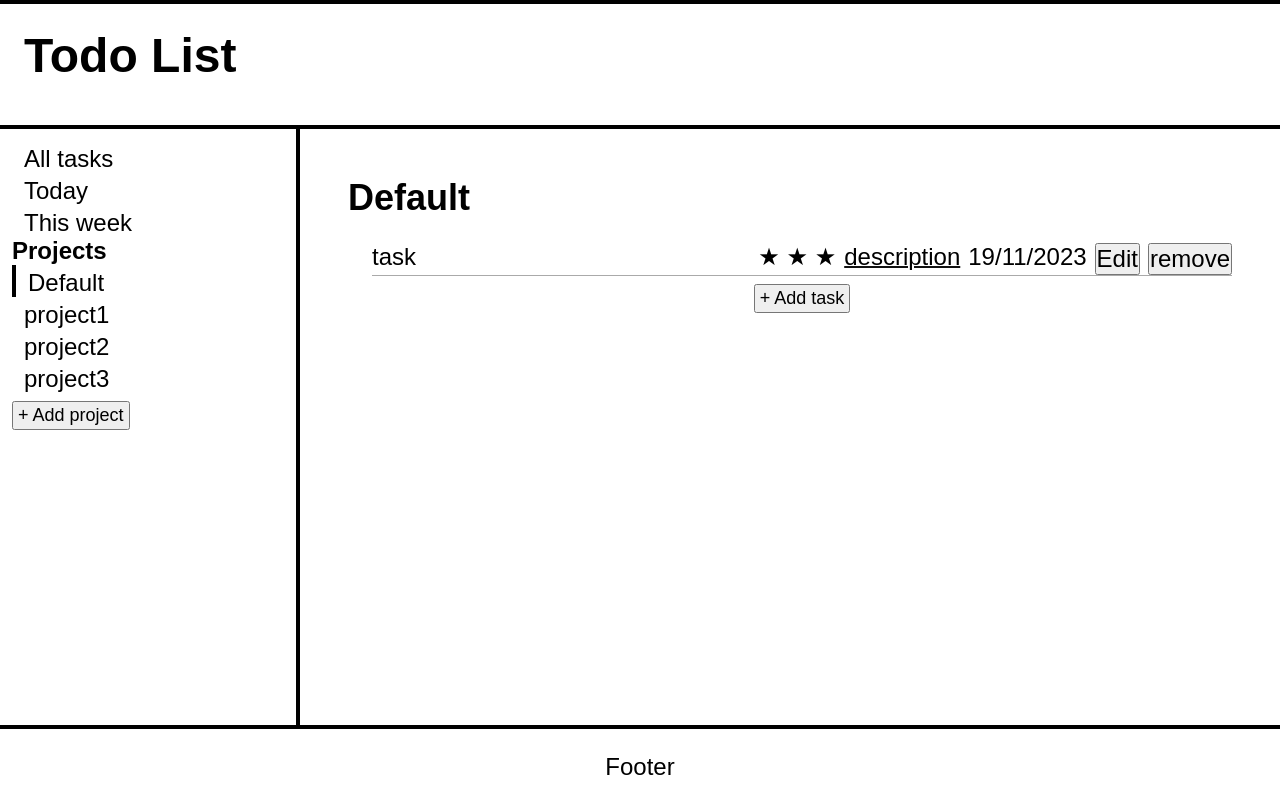
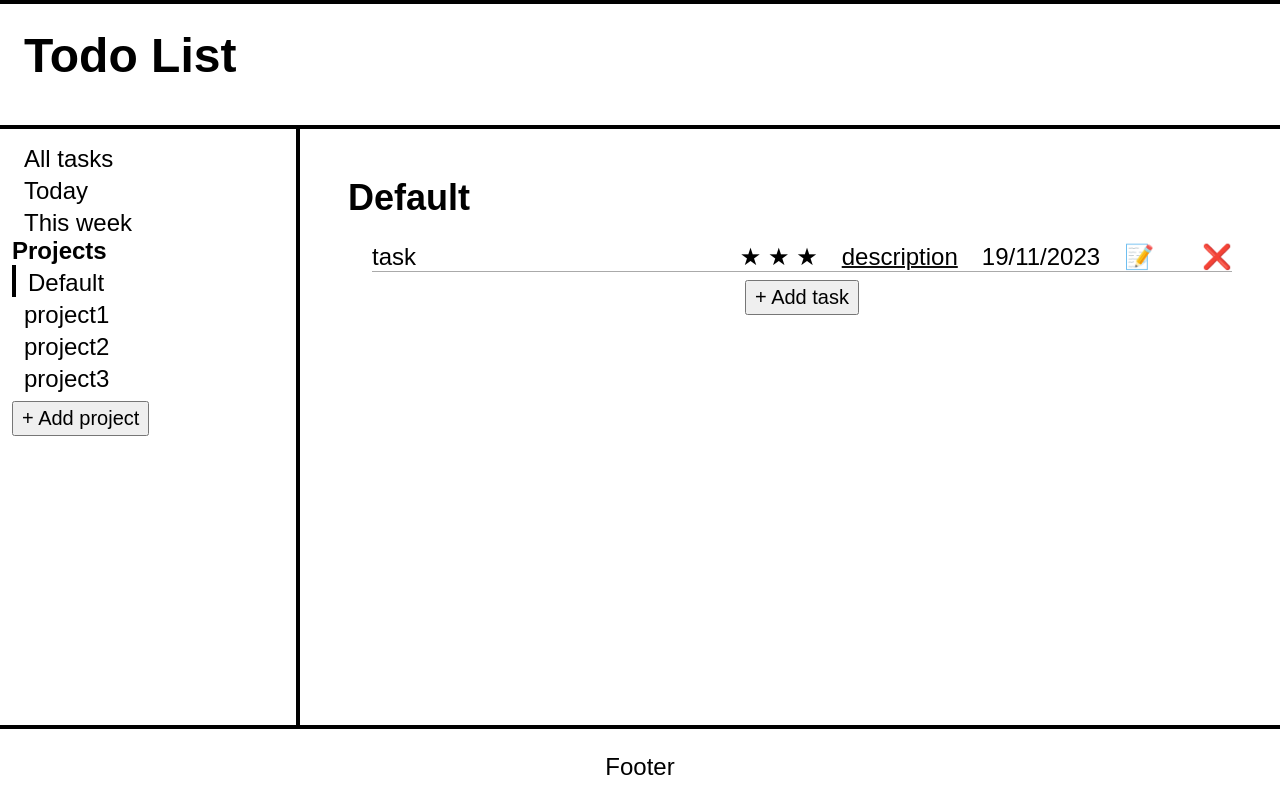
Before and after one commit to tasjen/todo-list, a plain HTML site: page index.html in a window 1280 px wide. Drawn offline with Linux system fonts and the light colour scheme.

Commit message:
Improve task UI

```diff
--- a/styles.css
+++ b/styles.css
@@ -63,6 +63,10 @@ nav li {
   cursor: pointer;
 }
 
+.button {
+  cursor: pointer;
+}
+
 .menu.on-page,
 .project.on-page {
   cursor: default;
@@ -72,8 +76,8 @@ nav li {
 #add-project,
 #add-task {
   text-align: start;
-  padding: 2px 4px;
-  font-size: 18px;
+  padding: 4px 8px;
+  font-size: 20px;
   margin-top: 8px;
 }
 
@@ -121,7 +125,7 @@ nav li {
   overflow: hidden;
 }
 
-.description-button {
+.description {
   text-decoration: underline;
   text-decoration-thickness: 2px;
   text-decoration-color: #111;
@@ -137,7 +141,11 @@ nav li {
 }
 
 .task-name ~ * {
-  margin-left: 8px;
+  margin-left: 1rem;
+}
+
+.edit {
+  margin-right: 1rem;
 }
 
 #task-form > div {
```
Also changed, not shown: main.js.
